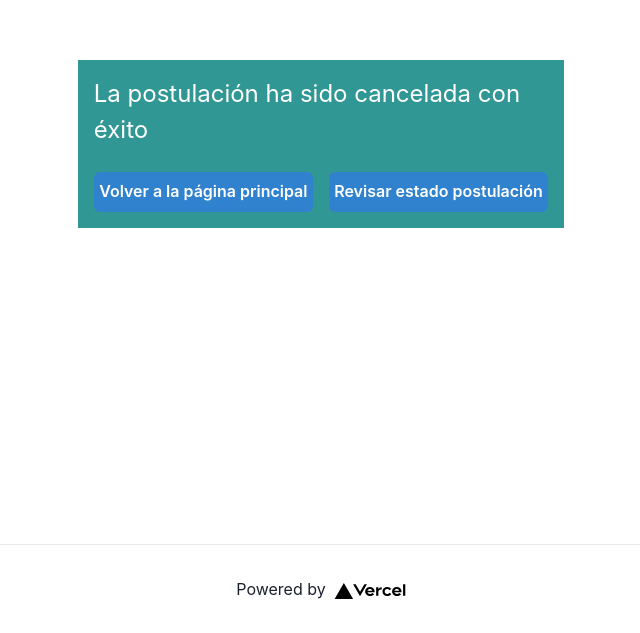
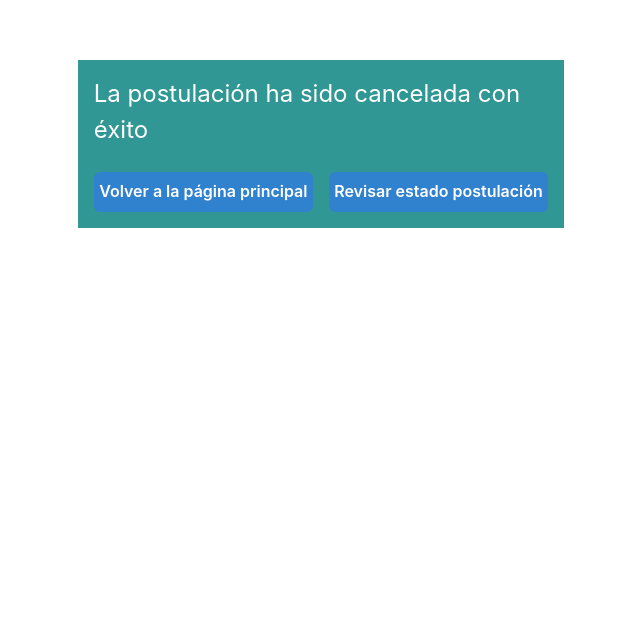
Before and after one commit to Pipe-Cruz/Entrega-2-Proyecto-INF322, a Next.js app: page /postulacioncancelada in a window 1280 px wide. Shown: the part 256-889 px from the top of the page, without its empty margins (319-959 px from the left). After the commit the page ends 800 px from the top, so only its background shows below. Built offline with nearby package versions, Linux system fonts and the light colour scheme.

Commit message:
Remove Vercel Logo

```diff
--- a/pages/postulacioncancelada.js
+++ b/pages/postulacioncancelada.js
@@ -33,19 +33,6 @@
 
         </Box>
       </main>
-
-      <footer className={styles.footer}>
-        <a
-          href="https://vercel.com?utm_source=create-next-app&utm_medium=default-template&utm_campaign=create-next-app"
-          target="_blank"
-          rel="noopener noreferrer"
-        >
-          Powered by{' '}
-          <span className={styles.logo}>
-            <Image src="/vercel.svg" alt="Vercel Logo" width={72} height={16} />
-          </span>
-        </a>
-      </footer>
     </div>
   )
 }
```
